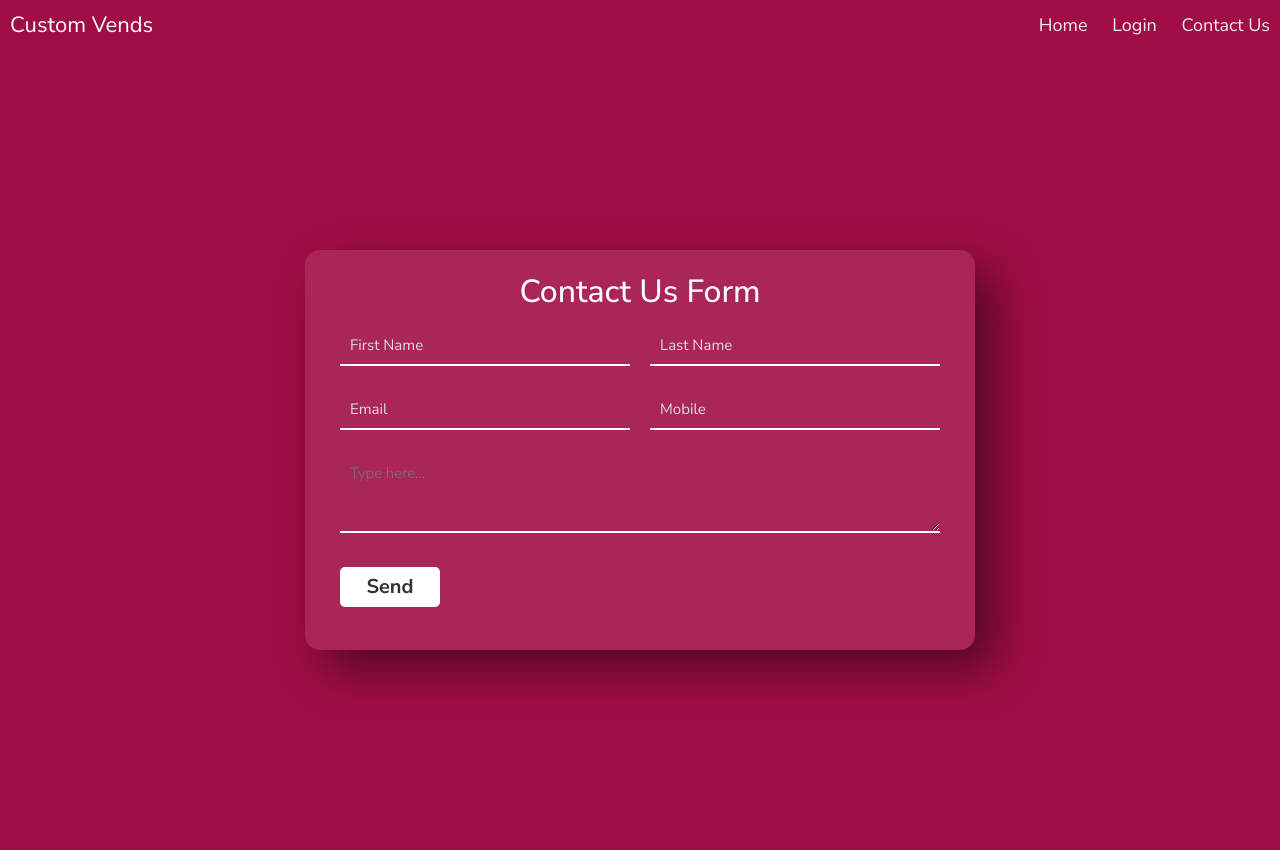
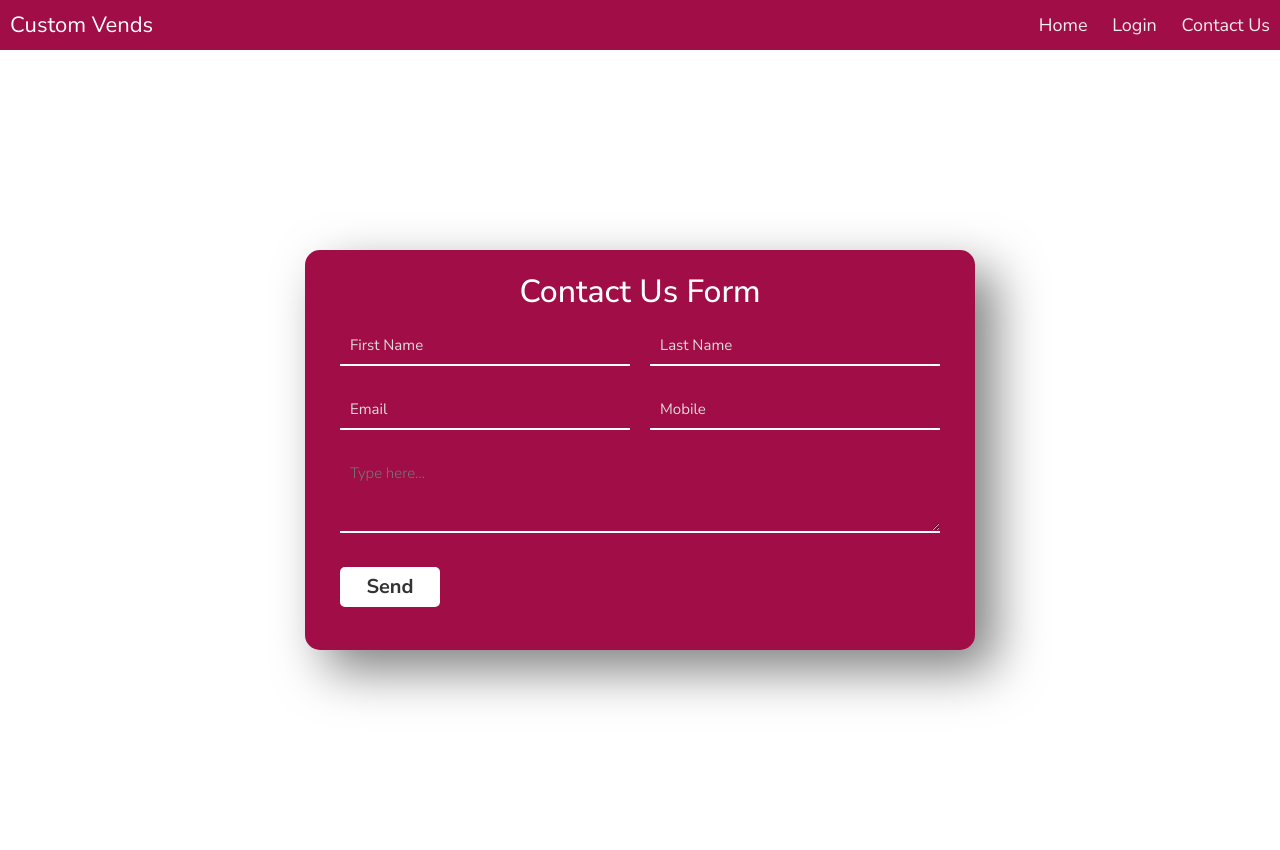
Before and after one commit to cs3354Group7/CS-3354-Group-7-Project, a Flask app: page /contact in a window 1280 px wide. Run offline with Flask 3, Linux system fonts and the light colour scheme.

Commit message:
Update contact.css

```diff
--- a/Website/static/contact.css
+++ b/Website/static/contact.css
@@ -97,7 +97,7 @@
 
 .container{
     min-height: 100vh;
-    background: #A10D46;
+    background: white;
     display: flex;
     justify-content: center;
     align-items: center;
@@ -110,7 +110,7 @@
     justify-content: center;
     box-shadow: 20px 20px 50px rgba(0,0,0,0.5);
     border-radius: 15px;
-    background: rgba(255,255,255,0.1);
+    background: #A10D46;
     backdrop-filter: blur(10px);
     flex-wrap: wrap;
 }
```
